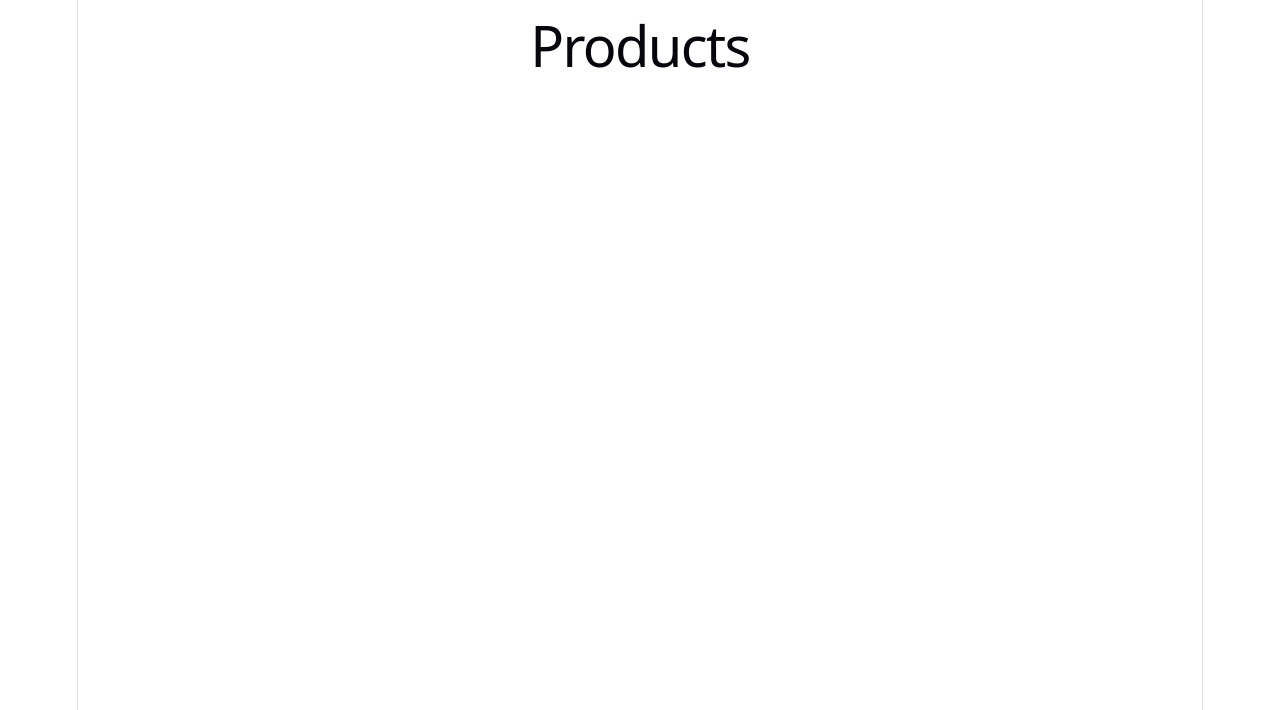
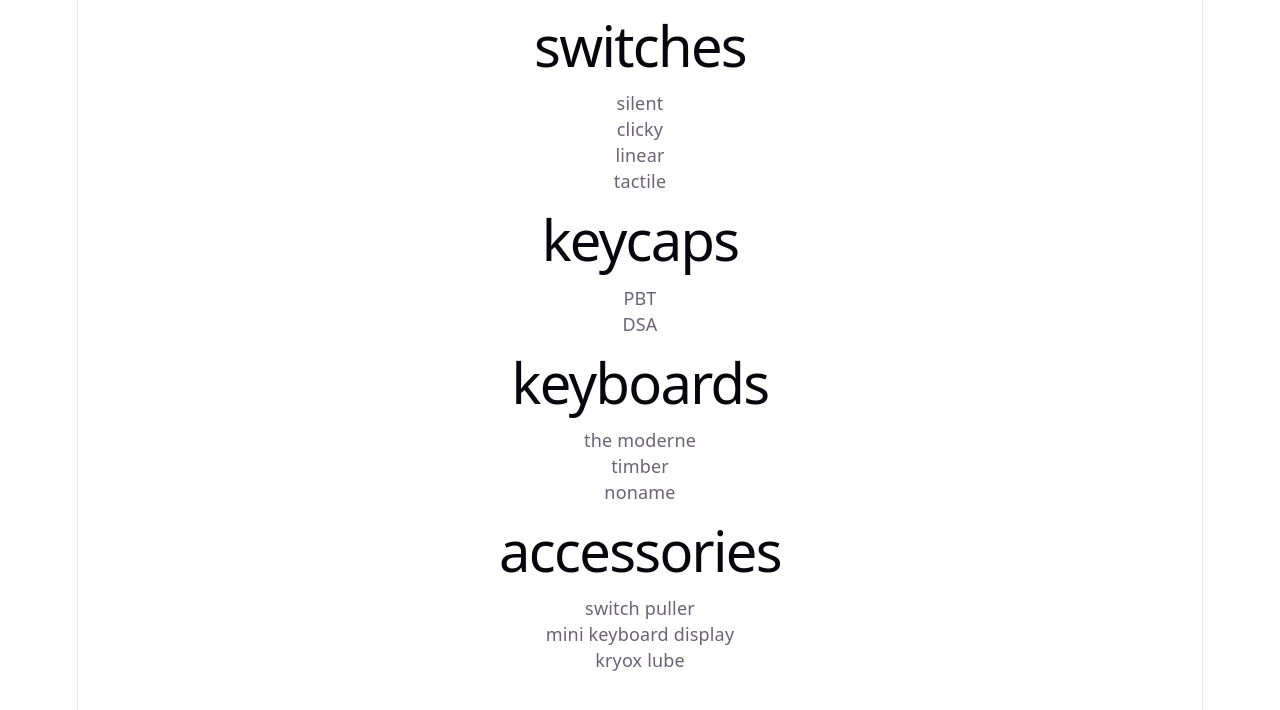
Before and after one commit to kelbri10/The-Key-Shop-V2, a React (Vite) app in the folder the-key-shop-v2/: page /products in a window 1280 px wide. Shown: the top 710 px of the page. Built offline with nearby package versions, Linux system fonts and the light colour scheme.

Commit message:
[feat]iterates through products to display categories and names (in-progress)

```diff
--- a/the-key-shop-v2/src/Components/ProductList.jsx
+++ b/the-key-shop-v2/src/Components/ProductList.jsx
@@ -3,11 +3,21 @@ import {useDispatch } from "react-redux";
 
 const ProductList = ({products}) => {
 
-    console.log(products)
-
     return(
         <>
-            <h1> Products </h1>
+            {
+                products.map((product, index) => (
+                    <div key={index}>
+                        <h1>{product.category}</h1>
+
+                        {product.products.map((item, index) => (
+                            <div key={index}>
+                                <p>{item.name}</p>
+                            </div>
+                        ))}
+                    </div>
+                ))
+            }
         </>
     )
 }
```
